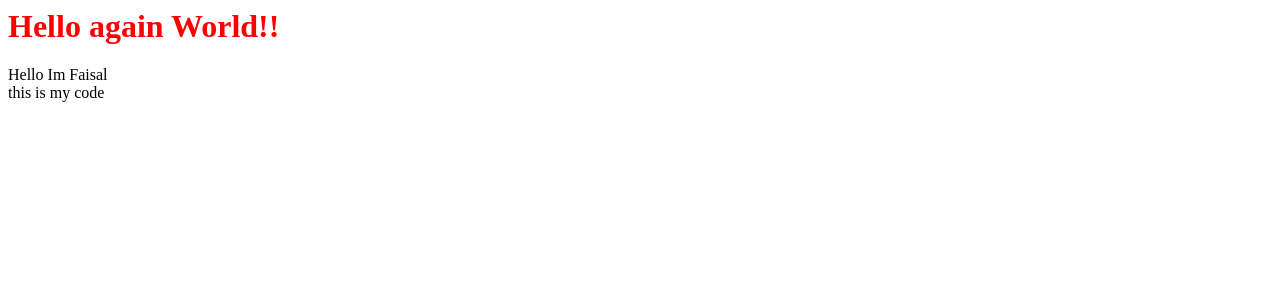
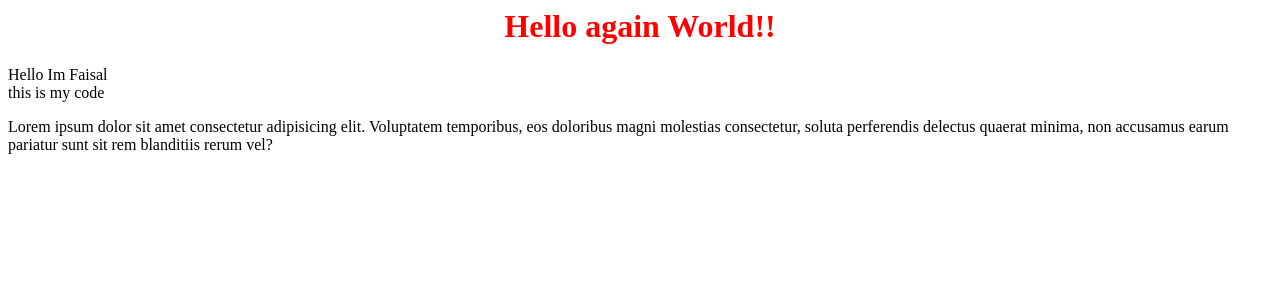
Before and after one commit to fmubaidien/CourseraCourse, a Jekyll site: the page pages/home.html, which Jekyll copies as it is, in a window 1280 px wide. Shown: the top 300 px of the page. Built offline with Jekyll 4.4.1, drawn with Linux system fonts in a browser that asks for light colours.

Commit message:
Clean up

```diff
--- a/pages/home.html
+++ b/pages/home.html
@@ -3,20 +3,25 @@
     <meta charset="UTF-8">
     <meta http-equiv="X-UA-Compatible" content="IE=edge">
     <meta name="viewport" content="width=device-width, initial-scale=1.0">
+    <link rel="icon" href="static/images/eastaman.png">
     <title>Testing</title>
 </head>
 <body>
-    <h1 style="color: red"> Hello again World!! </h1>
+    <h1> Hello again World!! </h1>
     <div>
         Hello
         <span> Im Faisal</span>
         <div>this is my code</div>
+    </div>
+    <div width="3">
+        <p>Lorem ipsum dolor sit amet consectetur adipisicing elit. Voluptatem temporibus, eos doloribus magni molestias consectetur, soluta perferendis delectus quaerat minima, non accusamus earum pariatur sunt sit rem blanditiis rerum vel?</p>
     </div>
 </body>
 </html>
 
 <style>
     h1 {
-        color: red
+        color: red;
+        text-align: center;
      }
 </style>
```
Also changed, not shown: static/images/eastaman.png (added).
